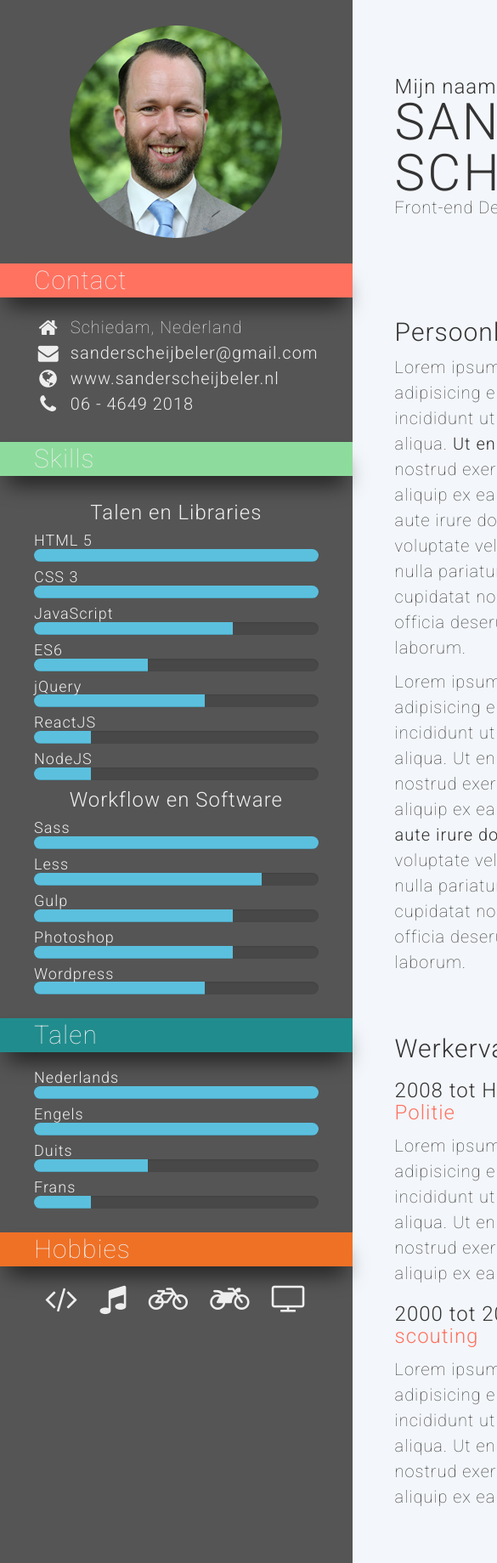
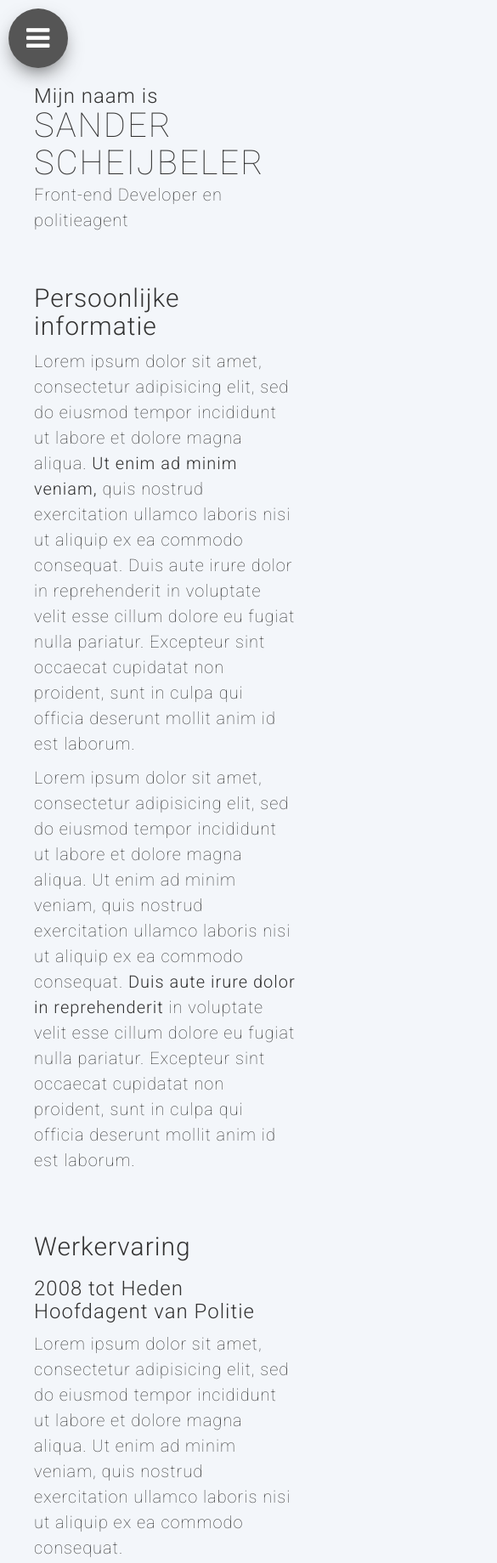
Before and after one commit to sanderscheijbeler/portfolio-website, a website: page cv.html in a window 390 px wide. Shown: the top 1839 px of the page at 85% size, 585 px wide, since content can reach past the window. Drawn offline with nearby package versions, Linux system fonts and the light colour scheme.

Commit message:
Globale opzet CV + animatie deel1
Zitten stoeien met de toggle knop. Even online zetten om te testen op
andere apparaten

```diff
--- a/cv.html
+++ b/cv.html
@@ -38,19 +38,19 @@
           <img src="../img/sanderprofielfoto.jpg" alt="Profielfoto Sander Scheijbeler" class="img-circle">
         </div>
         <!-- Contact -->
-        <div class="cv-contact cv-knop">Contact</div>
-        <div class="cv-contact-info cv-style">
+        <div rel="cv-contact" class="cv-contact cv-knop">Contact</div>
+        <div id="cv-contact" class="cv cv-contact-info cv-hide cv-style">
           <ul class="fa-ul">
             <li><i class="fa-li fa fa-home"></i>Schiedam, Nederland</li>
-            <li><i class="fa-li fa fa-envelope"></i><a href="mailto:sanderscheijbeler@gmail.com" target="_blank">sanderscheijbeler@gmail.com</a></li>
+            <li><i class="fa-li fa fa-envelope"></i><a href="mailto:sanderscheijbeler@gmail.com">sanderscheijbeler@gmail.com</a></li>
             <li><i class="fa-li fa fa-globe"></i><a href="http://www.sanderscheijbeler.nl" target="_blank">www.sanderscheijbeler.nl</a></li>
             <li><i class="fa-li fa fa-phone"></i><a href="tel:0031646492018">06 - 4649 2018</a></li>
           </ul>
         </div>
 
         <!-- Skills -->
-        <div class="cv-skills cv-knop">Skills</div>
-        <div class="cv-skills-info cv-style">
+        <div rel="cv-skills" class="cv-skills cv-knop">Skills</div>
+        <div id="cv-skills" class="cv cv-skills-info cv-hide cv-style">
           <h3>Talen en Libraries</h3>
           <h4>HTML 5</h4>
           <div class="progress">
@@ -106,8 +106,8 @@
         </div>
 
         <!-- Talen -->
-        <div class="cv-talen cv-knop">Talen</div>
-        <div class="cv-talen-info cv-style">
+        <div rel="cv-talen" class="cv-talen cv-knop">Talen</div>
+        <div id="cv-talen" class="cv cv-talen-info cv-hide cv-style">
           <h4>Nederlands</h4>
           <div class="progress">
             <div class="progress-bar progress-bar-info" role="progressbar" aria-valuenow="100" aria-valuemin="0" aria-valuemax="100" style="width: 100%;"></div>
@@ -127,8 +127,8 @@
         </div>
 
         <!-- Hobbies -->
-        <div class="cv-hobbies cv-knop">Hobbies</div>
-        <div class="cv-hobbies-info cv-style">
+        <div rel="cv-hobbies" class="cv-hobbies cv-knop">Hobbies</div>
+        <div id="cv-hobbies" class="cv cv-hobbies-info cv-hide cv-style">
           <i class="fa fa-code" aria-hidden="true"></i>
           <i class="fa fa-music" aria-hidden="true"></i>
           <i class="fa fa-bicycle" aria-hidden="true"></i>
@@ -142,6 +142,7 @@
       <div class="cv-body">
         <!-- Titel -->
         <div class="cv-titel cv-style">
+          <div class="cv-menu-knop"><i class="fa fa-bars" aria-hidden="true"></i></div>
           <h3>Mijn naam is</h3>
           <h1>Sander Scheijbeler</h1>
           <p>Front-end Developer en politieagent</p>
@@ -183,5 +184,13 @@
 
   <script src="https://ajax.googleapis.com/ajax/libs/jquery/1.12.4/jquery.min.js"></script>
   <script src="js/bootstrap.min.js"></script>
+  <script>
+  $(document).ready(function(){
+    $('.cv-menu-knop').on('click', function(){
+      console.log("klik");
+      $('.cv-header').toggleClass('activated');
+    });
+  });
+  </script>
   </body>
 </html>
--- a/src/assets/stylesheets/_custom.sass
+++ b/src/assets/stylesheets/_custom.sass
@@ -246,14 +246,22 @@ footer
   display: flex
   flex-direction: row
 
+  .cv-menu-knop
+    display: none
+
   .cv-style
     padding: $cv-text-padding
+
+  // .cv-mobiel-menu
+  //   display: none
 
   .cv-header
     color: $gray-lighter
     background-color: $gray
     display: flex
     flex-direction: column
+    box-shadow: 11px 0px 40px -3px rgba(0,0,0,0.75)
+
 
     a
       color: $gray-lighter
@@ -281,6 +289,7 @@ footer
 
     .cv-contact
       background-color: #FF7260
+
     .cv-contact-info
       i
         font-size: 1.2em
@@ -290,7 +299,6 @@ footer
 
     .cv-skills
       background-color: #8EDC9D
-
 
     .cv-hobbies
       background-color: #EF7126
@@ -303,16 +311,138 @@ footer
       i
         font-size: 1.8em
 
+@media screen and (max-width: 1100px)
+  .wrapper
+    .cv-header
+      display: none
+
+    .cv-afbeelding
+      display: flex
+      justify-content: center
+
+    .activated
+      display: block
+      width: 100vw
+      //overflow-x: hidden
+
+    .cv-menu-knop
+      z-index: 44
+      height: 70px
+      width: 70px
+      position: fixed
+      background-color: $gray
+      border-radius: 50%
+      display: flex
+      justify-content: center
+      align-items: center
+      top: 10px
+      left: 10px
+      box-shadow: 0px 10px 26px -9px rgba(0,0,0,0.75)
+
+      i
+        font-size: 1.6em
+        color: white
+        animation: tada 2s infinite 5s
+
+    .cv-body
+      .cv-titel
+        h1, h3, p
+          margin: 0
+
+        h1
+          line-height: 1.1em
+          font-size: 2em
+        h3
+          margin-top: 80px
+
+//   .wrapper
+//     flex-direction: column
+//     flex: 1 1 auto
+//     height: 100vh
+//     justify-content: space-between
+//
+//     .cv-hide, i
+//       display: none
+//
+//     .cv-active
+//       display: block
+//       background-color: $gray
+//       position: absolute
+//       margin-top: 40px
+//
+//     .cv-style
+//       padding: 0
+//
+//     .cv-contact-info
+//       padding: 30px
+//       width: 100%
+//
+//     .cv-header
+//       flex-direction: row
+//       height: 40px
+//
+//       .cv-knop
+//         box-shadow: none
+//         padding: 20px
+//         flex: 1 1 auto
+//         display: flex
+//         flex-direction: row
+//         justify-content: center
+//         align-items: center
+//         font-size: 16px
+//         background-color: $gray
+//         transition: 0.2s ease-out
+//
+//       .cv-contact
+//         &:active
+//           background-color: #FF7260
+//
+//       .cv-skills
+//         &:active
+//           background-color: #218C8D
+//
+//       .cv-talen
+//         &:active
+//           background-color: #EF7126
+//
+//       .cv-hobbies
+//         &:active
+//           background-color: #FF7260
+//
+//
+//       .cv-afbeelding
+//         display: none
+//
+//     .cv-body
+//       margin-top: 22px
+//       overflow-y: scroll
+//       padding: 1em 2em
+//       font-size: 0.8em
+//
+//       .cv-titel
+//         h1, h3, p
+//           margin: 0
+//
+//         h1
+//           line-height: 1.1em
+//
+//
+
+
+
+// EINDE CV-HEADER -- BEGIN CV-BODY
 
   .cv-body
     padding: 10px
 
-    .werk-onderwerp
+  .werk-onderwerp
       padding-left: 30px
       color: #FF7260
 
     .cv-titel
       margin: 3em 0
+
+
 
       h3, h1, p
         margin: 0
--- a/src/assets/stylesheets/_customvars.scss
+++ b/src/assets/stylesheets/_customvars.scss
@@ -5,6 +5,30 @@ $bootstrap-sass-asset-helper: false !default;
 $einde:                  60px; // eindemarkering van elke section
 $cv-padding:             5px 40px;
 $cv-text-padding:        20px 40px;
+
+@keyframes tada {
+  from {
+    transform: scale3d(1, 1, 1);
+  }
+
+  10%, 20% {
+    transform: scale3d(.9, .9, .9) rotate3d(0, 0, 1, -3deg);
+  }
+
+  30%, 50%, 70%, 90% {
+    transform: scale3d(1.1, 1.1, 1.1) rotate3d(0, 0, 1, 3deg);
+  }
+
+  40%, 60%, 80% {
+    transform: scale3d(1.1, 1.1, 1.1) rotate3d(0, 0, 1, -3deg);
+  }
+
+  to {
+    transform: scale3d(1, 1, 1);
+  }
+}
+
+
 //== Colors
 //
 //## Gray and brand colors for use across Bootstrap.
```
Also changed, not shown: css/style.css.
